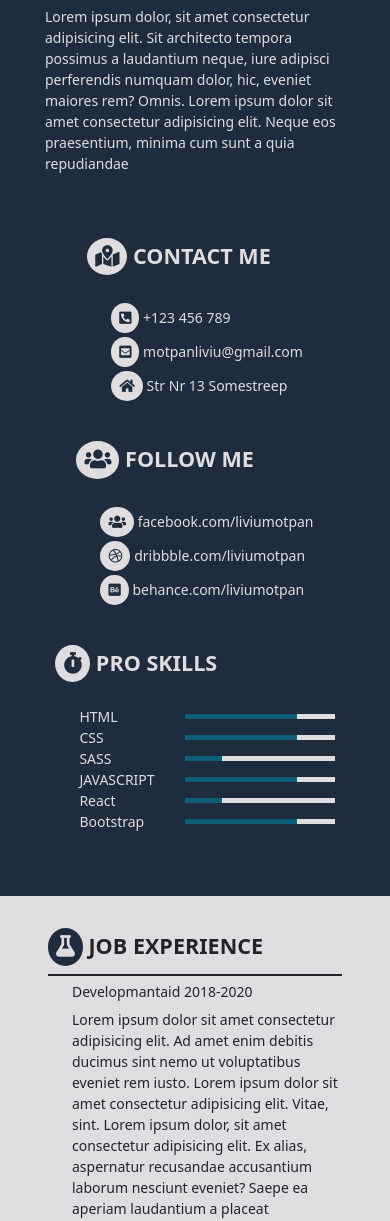
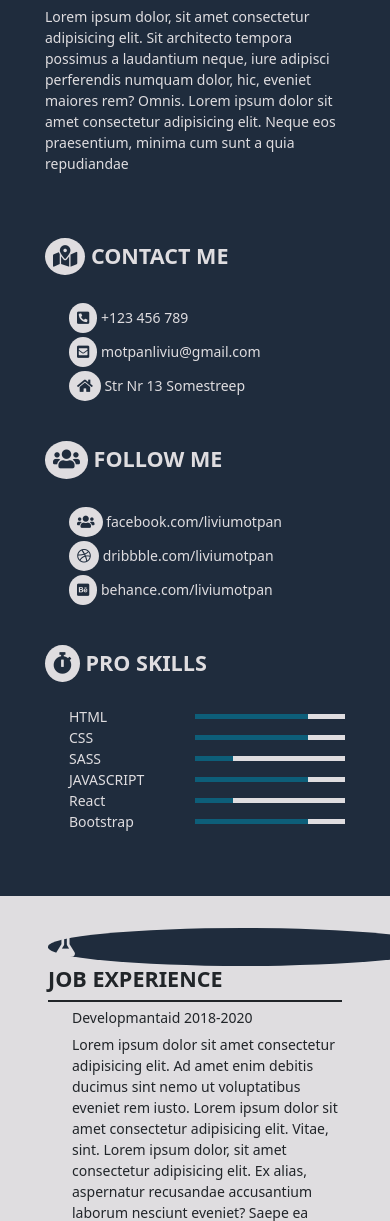
Before and after one commit to LiviuMotpan/CV, a PHP site: page / in a window 390 px wide; the page is wider, and only the part inside the window is pictured. Shown: the part 538-1759 px from the top of that part. Run offline with PHP 8.4, Linux system fonts and the light colour scheme; some web fonts are replaced.

Commit message:
Fix a bug.

```diff
--- a/public/style.css
+++ b/public/style.css
@@ -46,7 +46,8 @@ p,li,a,h3 {
     justify-content: center;
     align-items: center;
   }
-  #body .about {
+
+  #body .about,.pt-5,.pt-4 {
     width: 300px;
     padding-top: 200px;
   }
@@ -62,4 +63,7 @@ p,li,a,h3 {
     width: 100%;
     left: 0;
   }
+  .bg-color1 {
+    width: 100vw!important;
+  }
 }
```
